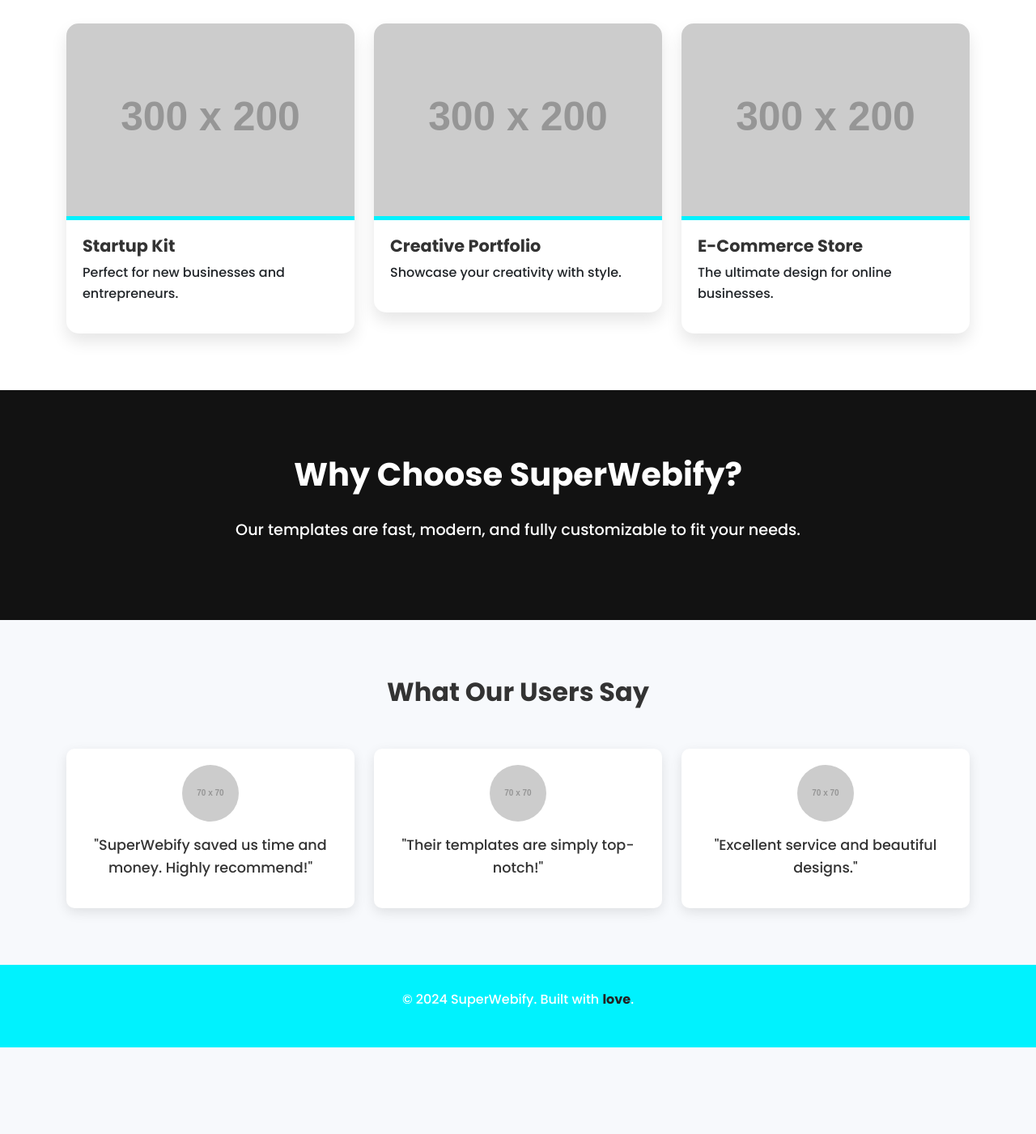
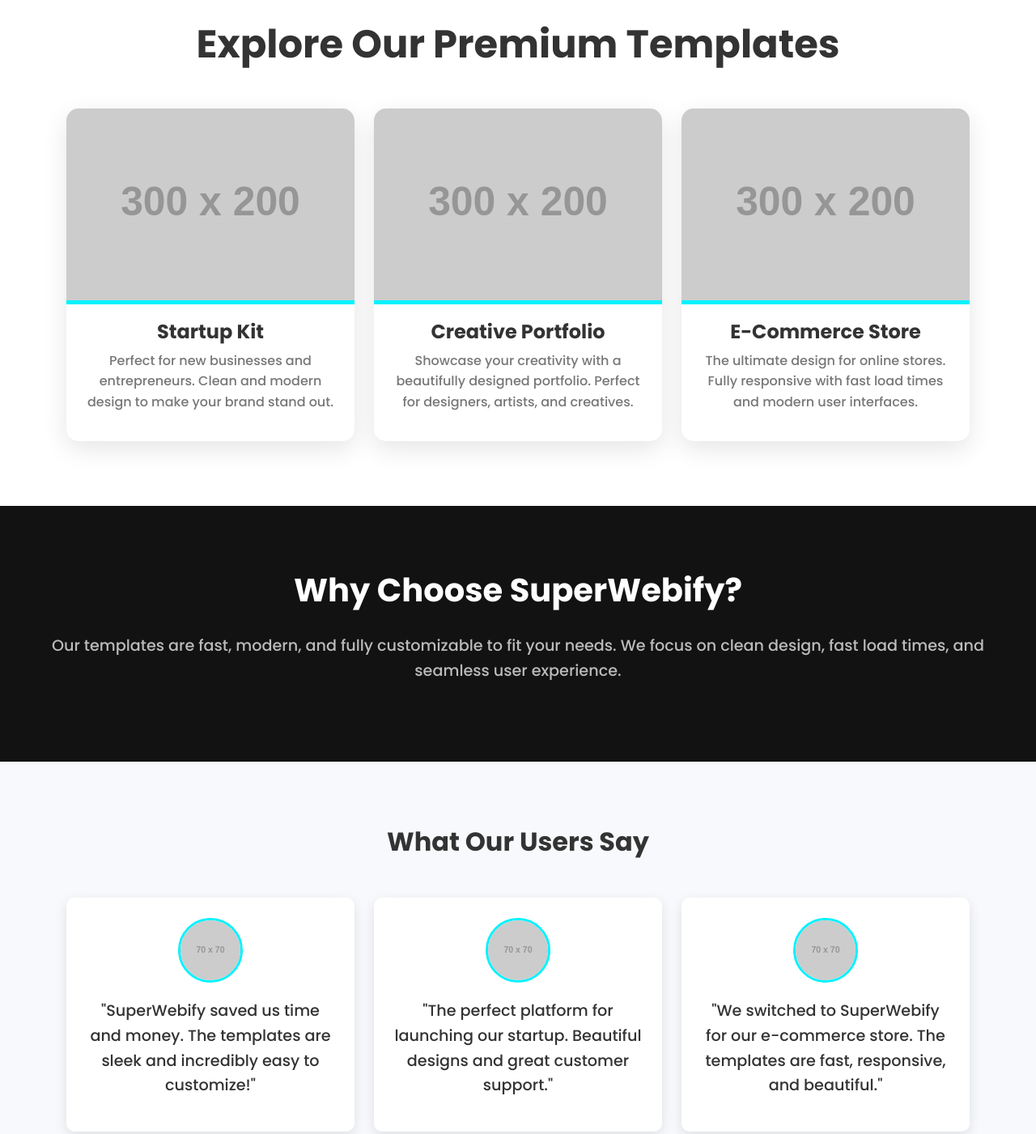
Before and after one commit to SuperWebify-git/SuperWebify-git.github.io, a plain HTML site: page index.html in a window 1280 px wide. Shown: the part 600-2001 px from the top of the page at 81% size. Before the commit the page ends 1894 px from the top, so only its background shows below. Drawn offline with nearby package versions, Linux system fonts and the light colour scheme; placeholder pictures from the web are drawn by us.

Commit message:
Update index.html

```diff
--- a/index.html
+++ b/index.html
@@ -4,11 +4,13 @@
     <meta charset="UTF-8">
     <meta name="viewport" content="width=device-width, initial-scale=1.0">
     <title>SuperWebify - Premium Website Templates</title>
-    <!-- Bootstrap CSS -->
+    <!-- Bootstrap 5 CSS -->
     <link href="https://cdn.jsdelivr.net/npm/bootstrap@5.3.1/dist/css/bootstrap.min.css" rel="stylesheet">
     <!-- Google Fonts -->
     <link href="https://fonts.googleapis.com/css2?family=Inter:wght@400;600;800&family=Poppins:wght@300;500;700&display=swap" rel="stylesheet">
-    <!-- Custom CSS -->
+    <!-- Font Awesome for Icons -->
+    <link href="https://cdnjs.cloudflare.com/ajax/libs/font-awesome/5.15.4/css/all.min.css" rel="stylesheet">
+    <!-- Custom CSS for Premium Styling -->
     <style>
         /* Global Styles */
         body {
@@ -18,6 +20,7 @@
             background-color: #f7f9fc;
             color: #333;
             line-height: 1.6;
+            overflow-x: hidden;
         }
 
         /* Hero Section */
@@ -25,7 +28,7 @@
             background: linear-gradient(135deg, #4facfe, #00f2fe);
             color: white;
             text-align: center;
-            padding: 120px 20px;
+            padding: 140px 20px;
             position: relative;
             overflow: hidden;
         }
@@ -37,7 +40,8 @@
             width: 100%;
             height: 100%;
             background: url('https://via.placeholder.com/1500x800') center/cover no-repeat;
-            opacity: 0.1;
+            opacity: 0.2;
+            z-index: 0;
         }
         .hero h1 {
             font-size: 4.5rem;
@@ -45,41 +49,44 @@
             text-shadow: 2px 4px rgba(0, 0, 0, 0.2);
         }
         .hero p {
-            font-size: 1.25rem;
+            font-size: 1.5rem;
             margin: 20px 0;
+            text-shadow: 2px 4px rgba(0, 0, 0, 0.2);
         }
         .hero .btn {
             padding: 15px 40px;
             font-size: 1.2rem;
             border-radius: 50px;
-            transition: transform 0.3s, background-color 0.3s;
             border: 2px solid transparent;
             background-color: transparent;
+            color: white;
+            transition: transform 0.3s, background-color 0.3s, color 0.3s;
         }
         .hero .btn:hover {
-            transform: scale(1.05);
+            transform: scale(1.1);
             background-color: #00f2fe;
             border-color: #00f2fe;
-            color: white;
+            color: #121212;
         }
 
         /* Templates Section */
         .templates {
-            padding: 70px 20px;
+            padding: 80px 20px;
             background-color: #fff;
+            position: relative;
         }
         .templates h2 {
             text-align: center;
-            font-size: 2.5rem;
+            font-size: 3rem;
             margin-bottom: 50px;
-            color: #222;
+            color: #333;
             font-weight: 700;
         }
         .template-card {
             border: none;
             border-radius: 15px;
             overflow: hidden;
-            box-shadow: 0 10px 20px rgba(0, 0, 0, 0.1);
+            box-shadow: 0 10px 30px rgba(0, 0, 0, 0.1);
             transition: transform 0.3s, box-shadow 0.3s;
         }
         .template-card:hover {
@@ -95,11 +102,16 @@
         }
         .template-card .card-body {
             padding: 20px;
+            text-align: center;
         }
         .template-card h5 {
-            font-size: 1.3rem;
+            font-size: 1.5rem;
             font-weight: 600;
             color: #333;
+        }
+        .template-card p {
+            font-size: 1rem;
+            color: #777;
         }
 
         /* Value Section */
@@ -113,14 +125,16 @@
             font-size: 2.5rem;
             margin-bottom: 30px;
             font-weight: 700;
+            color: #fff;
         }
         .value-section p {
             font-size: 1.2rem;
+            color: #bbb;
         }
 
         /* Testimonials Section */
         .testimonial-section {
-            padding: 70px 20px;
+            padding: 80px 20px;
             background-color: #f7f9fc;
         }
         .testimonial-section h2 {
@@ -130,26 +144,34 @@
         }
         .testimonial {
             box-shadow: 0 5px 15px rgba(0, 0, 0, 0.1);
-            padding: 20px;
+            padding: 25px;
             border-radius: 10px;
             background: white;
             text-align: center;
+            transition: transform 0.3s, box-shadow 0.3s;
         }
         .testimonial img {
-            width: 70px;
-            height: 70px;
+            width: 80px;
+            height: 80px;
             border-radius: 50%;
-            margin-bottom: 15px;
+            margin-bottom: 20px;
+            border: 3px solid #00f2fe;
         }
         .testimonial p {
-            font-size: 1.1rem;
+            font-size: 1.2rem;
+            font-weight: 500;
+            color: #333;
+        }
+        .testimonial:hover {
+            transform: translateY(-10px);
+            box-shadow: 0 15px 25px rgba(0, 0, 0, 0.1);
         }
 
         /* Footer */
         footer {
             background-color: #00f2fe;
             color: white;
-            padding: 30px 0;
+            padding: 30px 20px;
             text-align: center;
         }
         footer a {
@@ -164,28 +186,29 @@
                 font-size: 3rem;
             }
             .hero p {
-                font-size: 1rem;
+                font-size: 1.1rem;
             }
             .templates h2 {
-                font-size: 2rem;
+                font-size: 2.2rem;
             }
             .value-section h3 {
-                font-size: 2rem;
+                font-size: 2.2rem;
             }
             .testimonial-section h2 {
-                font-size: 2rem;
+                font-size: 2.2rem;
             }
             .template-card h5 {
                 font-size: 1.1rem;
             }
         }
+
     </style>
 </head>
 <body>
     <!-- Hero Section -->
     <section class="hero">
         <h1>SuperWebify</h1>
-        <p>Build your dream website effortlessly with our premium templates.</p>
+        <p>Build your dream website effortlessly with our premium templates. Explore templates for your startup, business, or personal projects.</p>
         <a href="#templates" class="btn btn-light me-3">Browse Templates</a>
         <a href="#subscribe" class="btn btn-outline-light">Get Updates</a>
     </section>
@@ -200,7 +223,7 @@
                         <img src="https://via.placeholder.com/300x200" alt="Template 1" class="card-img-top">
                         <div class="card-body">
                             <h5>Startup Kit</h5>
-                            <p>Perfect for new businesses and entrepreneurs.</p>
+                            <p>Perfect for new businesses and entrepreneurs. Clean and modern design to make your brand stand out.</p>
                         </div>
                     </div>
                 </div>
@@ -209,7 +232,7 @@
                         <img src="https://via.placeholder.com/300x200" alt="Template 2" class="card-img-top">
                         <div class="card-body">
                             <h5>Creative Portfolio</h5>
-                            <p>Showcase your creativity with style.</p>
+                            <p>Showcase your creativity with a beautifully designed portfolio. Perfect for designers, artists, and creatives.</p>
                         </div>
                     </div>
                 </div>
@@ -218,7 +241,7 @@
                         <img src="https://via.placeholder.com/300x200" alt="Template 3" class="card-img-top">
                         <div class="card-body">
                             <h5>E-Commerce Store</h5>
-                            <p>The ultimate design for online businesses.</p>
+                            <p>The ultimate design for online stores. Fully responsive with fast load times and modern user interfaces.</p>
                         </div>
                     </div>
                 </div>
@@ -229,7 +252,7 @@
     <!-- Value Section -->
     <section class="value-section">
         <h3>Why Choose SuperWebify?</h3>
-        <p>Our templates are fast, modern, and fully customizable to fit your needs.</p>
+        <p>Our templates are fast, modern, and fully customizable to fit your needs. We focus on clean design, fast load times, and seamless user experience.</p>
     </section>
 
     <!-- Testimonials Section -->
@@ -240,19 +263,19 @@
                 <div class="col-md-4 col-sm-12">
                     <div class="testimonial">
                         <img src="https://via.placeholder.com/70" alt="User 1">
-                        <p>"SuperWebify saved us time and money. Highly recommend!"</p>
+                        <p>"SuperWebify saved us time and money. The templates are sleek and incredibly easy to customize!"</p>
                     </div>
                 </div>
                 <div class="col-md-4 col-sm-12">
                     <div class="testimonial">
                         <img src="https://via.placeholder.com/70" alt="User 2">
-                        <p>"Their templates are simply top-notch!"</p>
+                        <p>"The perfect platform for launching our startup. Beautiful designs and great customer support."</p>
                     </div>
                 </div>
                 <div class="col-md-4 col-sm-12">
                     <div class="testimonial">
                         <img src="https://via.placeholder.com/70" alt="User 3">
-                        <p>"Excellent service and beautiful designs."</p>
+                        <p>"We switched to SuperWebify for our e-commerce store. The templates are fast, responsive, and beautiful."</p>
                     </div>
                 </div>
             </div>
@@ -264,7 +287,7 @@
         <p>&copy; 2024 SuperWebify. Built with <a href="#">love</a>.</p>
     </footer>
 
-    <!-- Bootstrap JS -->
+    <!-- Bootstrap 5 JS -->
     <script src="https://cdn.jsdelivr.net/npm/bootstrap@5.3.1/dist/js/bootstrap.bundle.min.js"></script>
 </body>
 </html>
```
